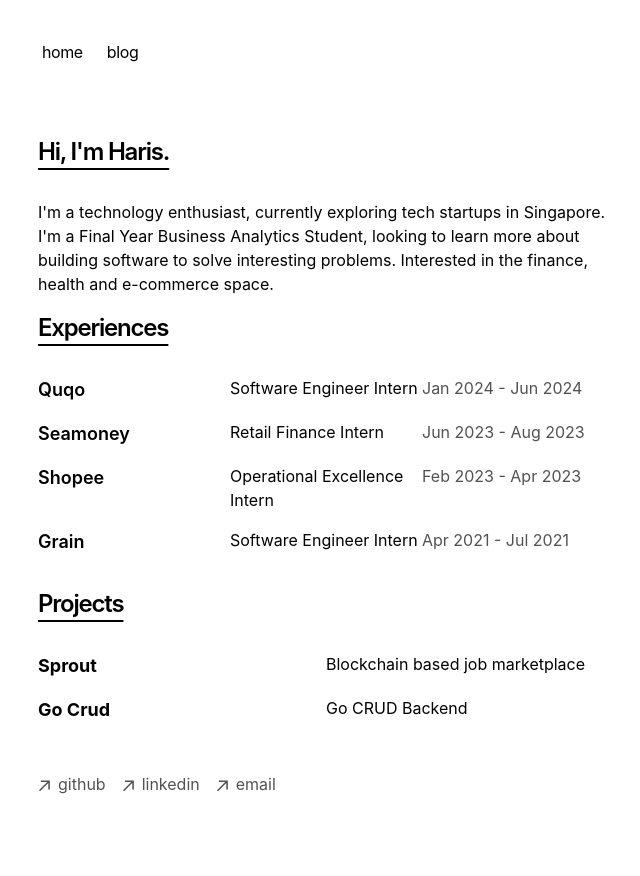
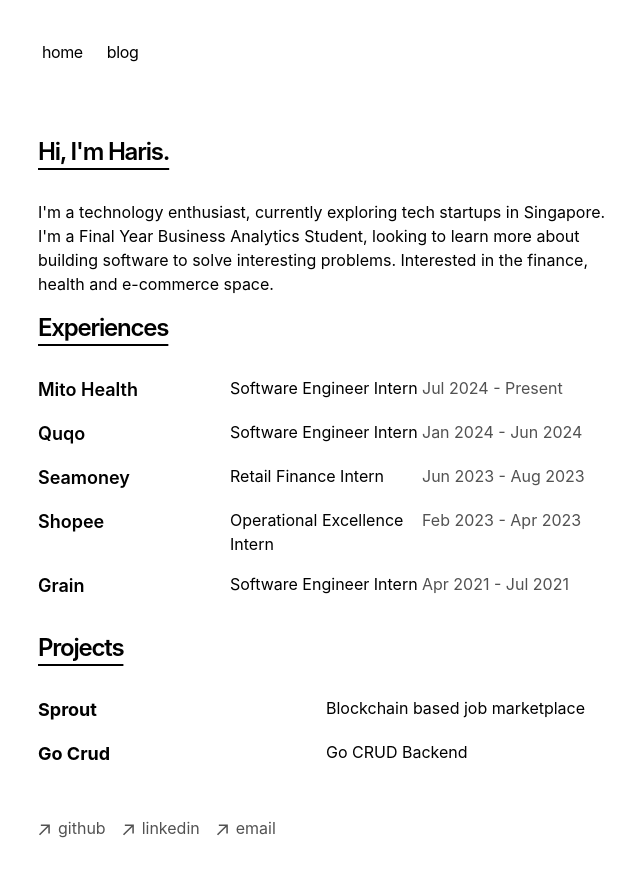
Before and after one commit to harisdzl/haris-updated-portfolio, a Next.js app: page / in a window 1280 px wide. Shown: the top 876 px of the page, without its empty margins (314-954 px from the left). Built offline with nearby package versions, Linux system fonts and the light colour scheme.

Commit message:
Update job

```diff
--- a/app/components/experiences.tsx
+++ b/app/components/experiences.tsx
@@ -3,7 +3,7 @@
 const Experiences = () => {
   return (
     <div>
-      {/* <div className="grid grid-cols-1 md:grid-cols-3 mb-4">
+      <div className="grid grid-cols-1 md:grid-cols-3 mb-4">
         <a
           rel="noopener noreferrer"
           target="_blank"
@@ -15,9 +15,9 @@
 
         <h3>Software Engineer Intern</h3>
         <span className="text-neutral-600 dark:text-neutral-400">
-          Jul 2024 - Oct 2024
+          Jul 2024 - Present
         </span>
-      </div> */}
+      </div>
       <div className="grid grid-cols-1 md:grid-cols-3 mb-4">
         <a
           rel="noopener noreferrer"
```
